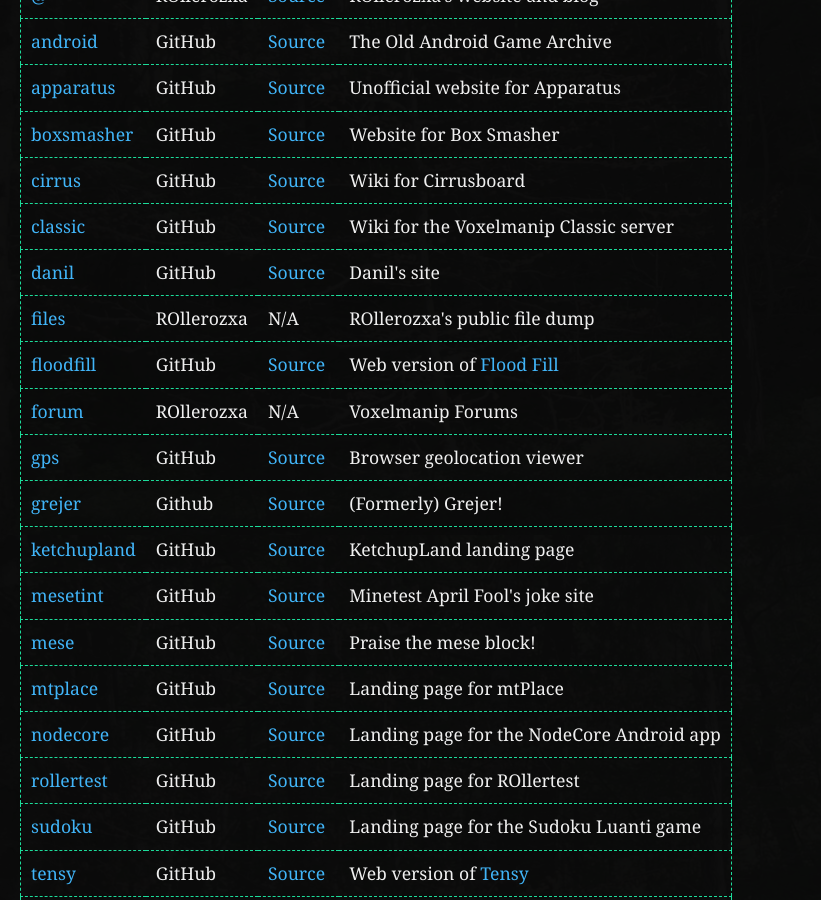
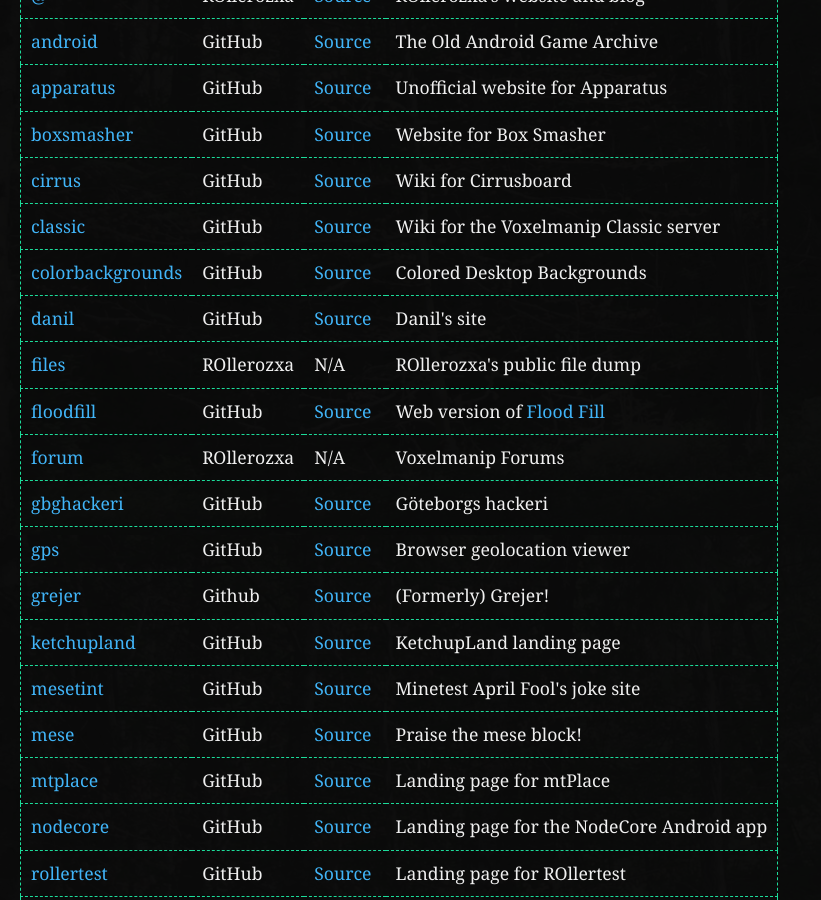
Before and after one commit to rollerozxa/voxelmanip.se, a Jekyll site: the page built from subdomains.md, in a window 1280 px wide and 900 px high, scrolled down 365 px. Shown: the whole window, without its empty margins (0-821 px from the left). Built offline with Jekyll 4.4.1, drawn with Linux system fonts in a browser that asks for light colours.

Commit message:
Update subdomains list

```diff
--- a/_data/subdomains.yml
+++ b/_data/subdomains.yml
@@ -28,6 +28,11 @@
   source: https://github.com/Voxelmanip-Classic/site
   description: Wiki for the Voxelmanip Classic server
 
+- domain: colorbackgrounds
+  host: GitHub
+  source: https://github.com/rollerozxa/colorbackgrounds.voxelmanip.se
+  description: Colored Desktop Backgrounds
+
 - domain: danil
   host: GitHub
   source: https://github.com/danil275487/danil275487.github.io
@@ -45,6 +50,11 @@
 - domain: forum
   host: ROllerozxa
   description: Voxelmanip Forums
+
+- domain: gbghackeri
+  host: GitHub
+  source: https://github.com/rollerozxa/gbghackeri.voxelmanip.se
+  description: Göteborgs hackeri
 
 - domain: gps
   host: GitHub
```
